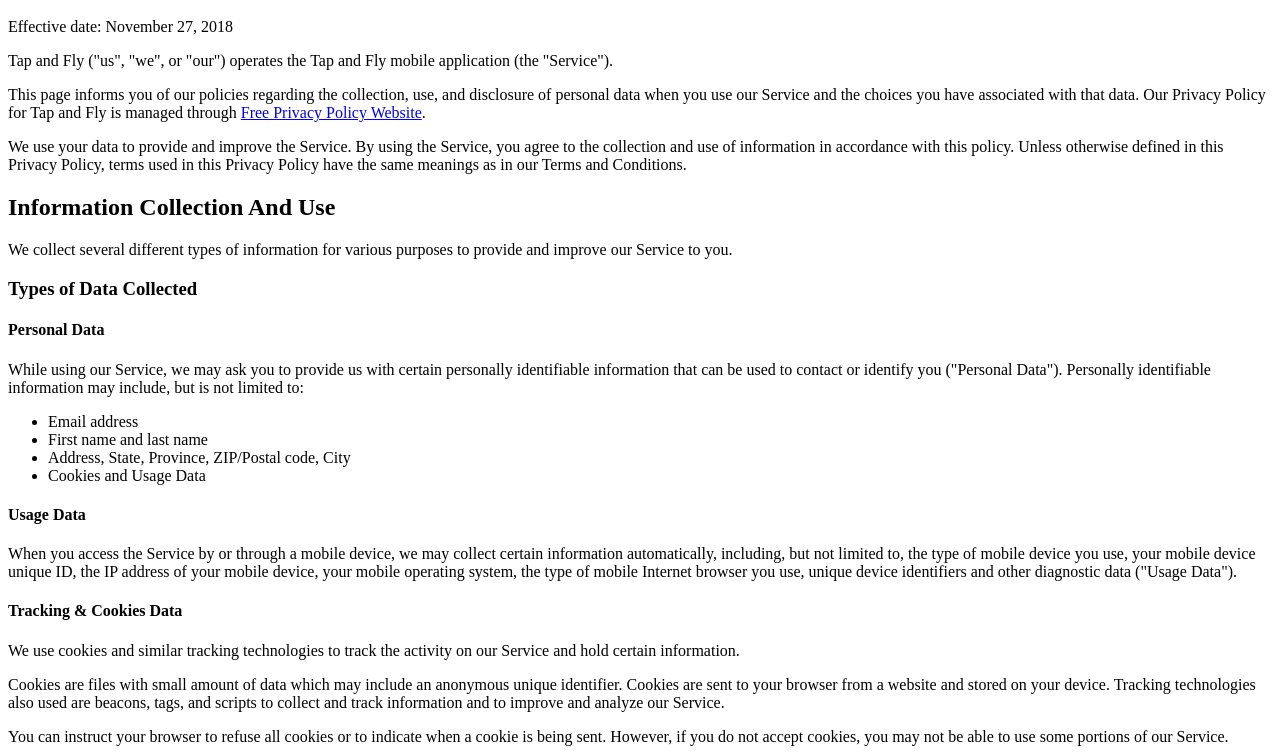
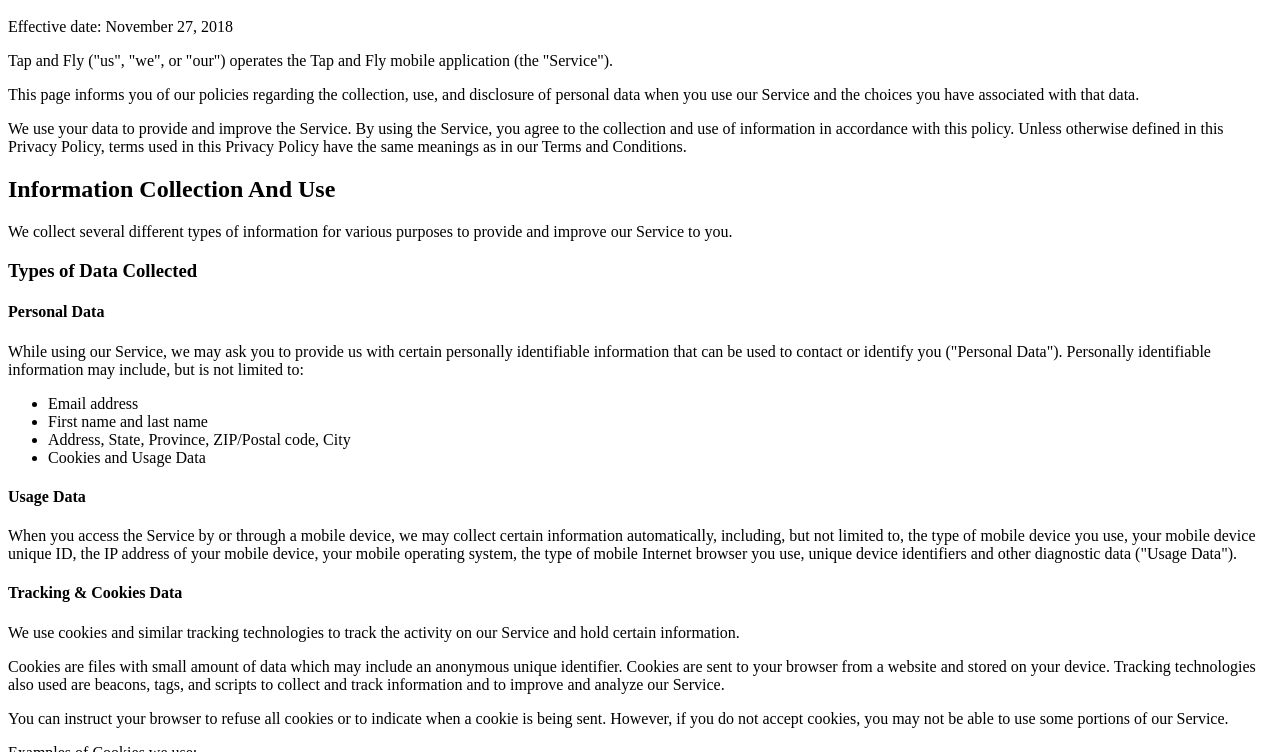
Before and after one commit to Saphatonic/Privacy-Policy, a plain HTML site: page index.html in a window 1280 px wide. Shown: the part 48-800 px from the top of the page. Drawn offline with Linux system fonts and the light colour scheme.

Commit message:
Update index.html

```diff
--- a/index.html
+++ b/index.html
@@ -6,7 +6,7 @@
 
 <p>Tap and Fly ("us", "we", or "our") operates the Tap and Fly mobile application (the "Service").</p>
 
-<p>This page informs you of our policies regarding the collection, use, and disclosure of personal data when you use our Service and the choices you have associated with that data. Our Privacy Policy  for Tap and Fly is managed through <a href="https://www.freeprivacypolicy.com/free-privacy-policy-generator.php">Free Privacy Policy Website</a>.</p>
+<p>This page informs you of our policies regarding the collection, use, and disclosure of personal data when you use our Service and the choices you have associated with that data.</p>
 
 <p>We use your data to provide and improve the Service. By using the Service, you agree to the collection and use of information in accordance with this policy. Unless otherwise defined in this Privacy Policy, terms used in this Privacy Policy have the same meanings as in our Terms and Conditions.</p>
 
```
